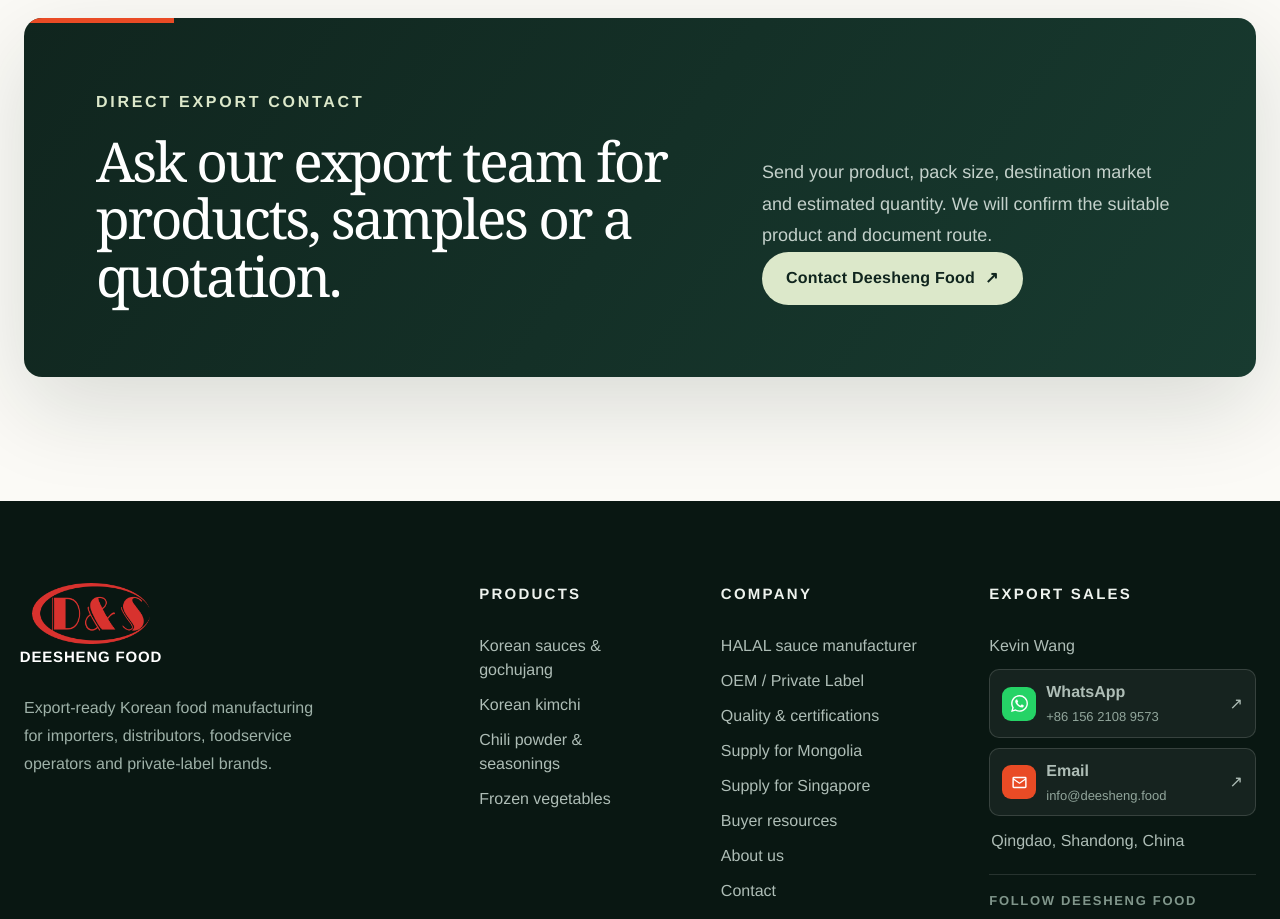
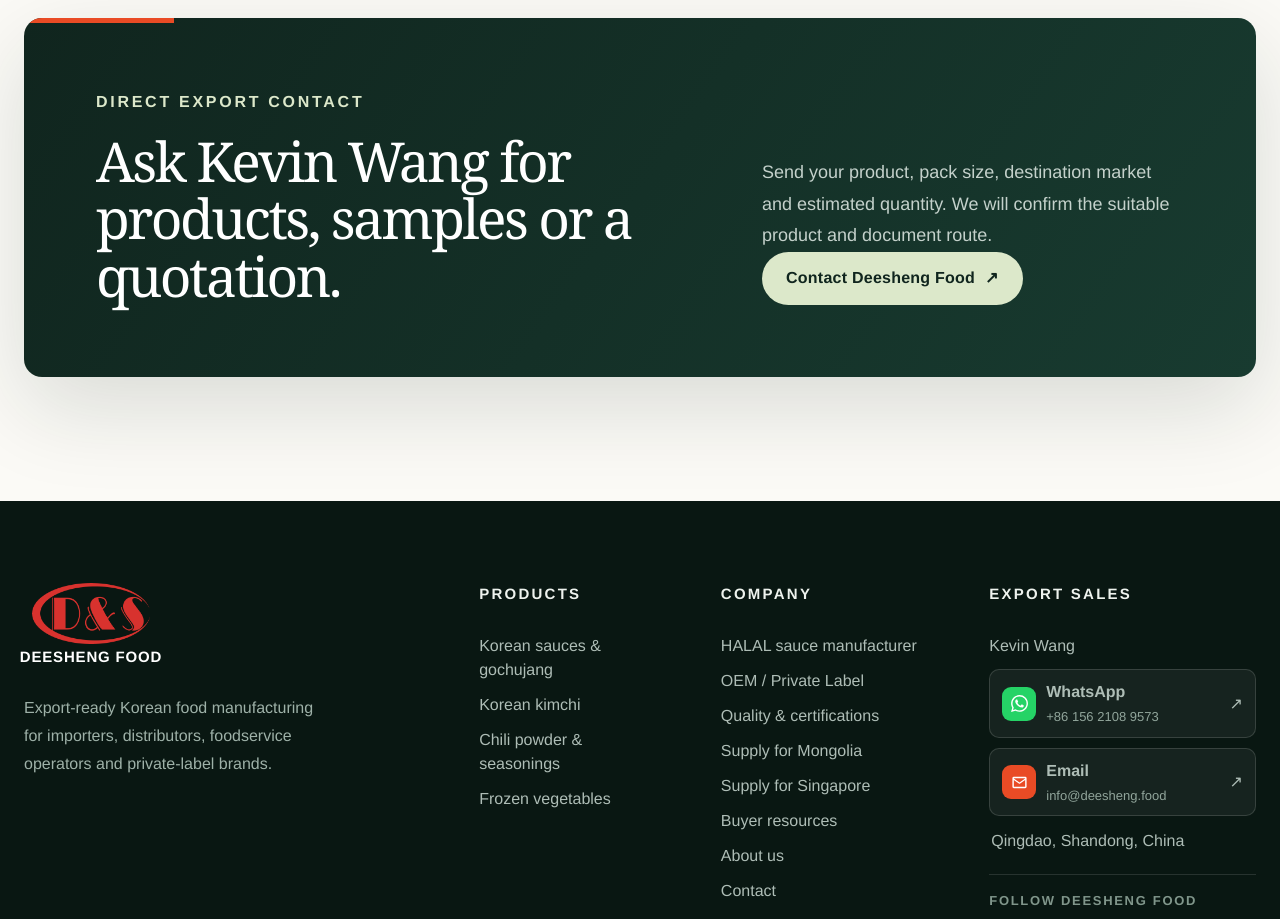
Before and after one commit to wjzta10018545-afk/deesheng-food, a Next.js app: page / in a window 1280 px wide. Shown: the part 5900-6819 px from the top of the page. Built offline with nearby package versions, Linux system fonts and the light colour scheme.

Commit message:
Contact: use Kevin Wang and deesheng.food in app/page.tsx

```diff
--- a/app/page.tsx
+++ b/app/page.tsx
@@ -110,6 +110,7 @@
         },
         contactPoint: {
           "@type": "ContactPoint",
+          name: "Kevin Wang",
           contactType: "export sales",
           telephone: "+86-156-2108-9573",
           email: "info@deesheng.food",
@@ -338,7 +339,7 @@
         <div className="cta-panel">
           <div>
             <p className="eyebrow eyebrow-light">Direct export contact</p>
-            <h2>Ask our export team for products, samples or a quotation.</h2>
+            <h2>Ask Kevin Wang for products, samples or a quotation.</h2>
           </div>
           <div>
             <p>
```
